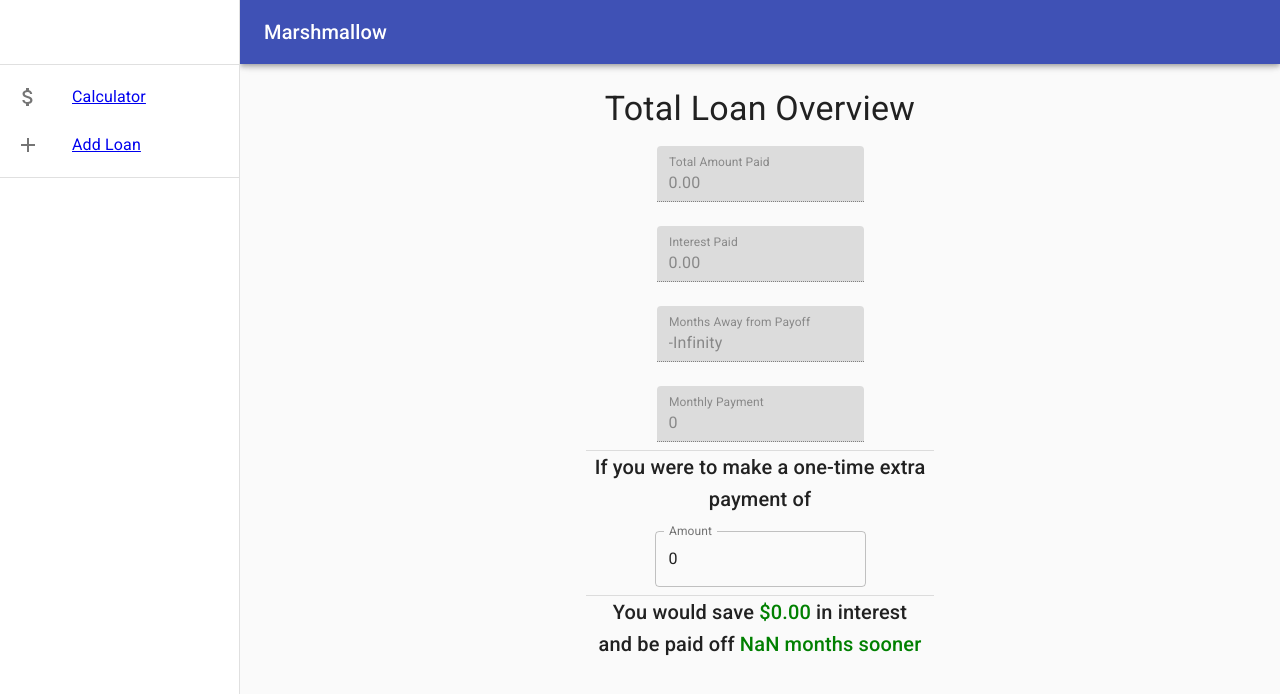
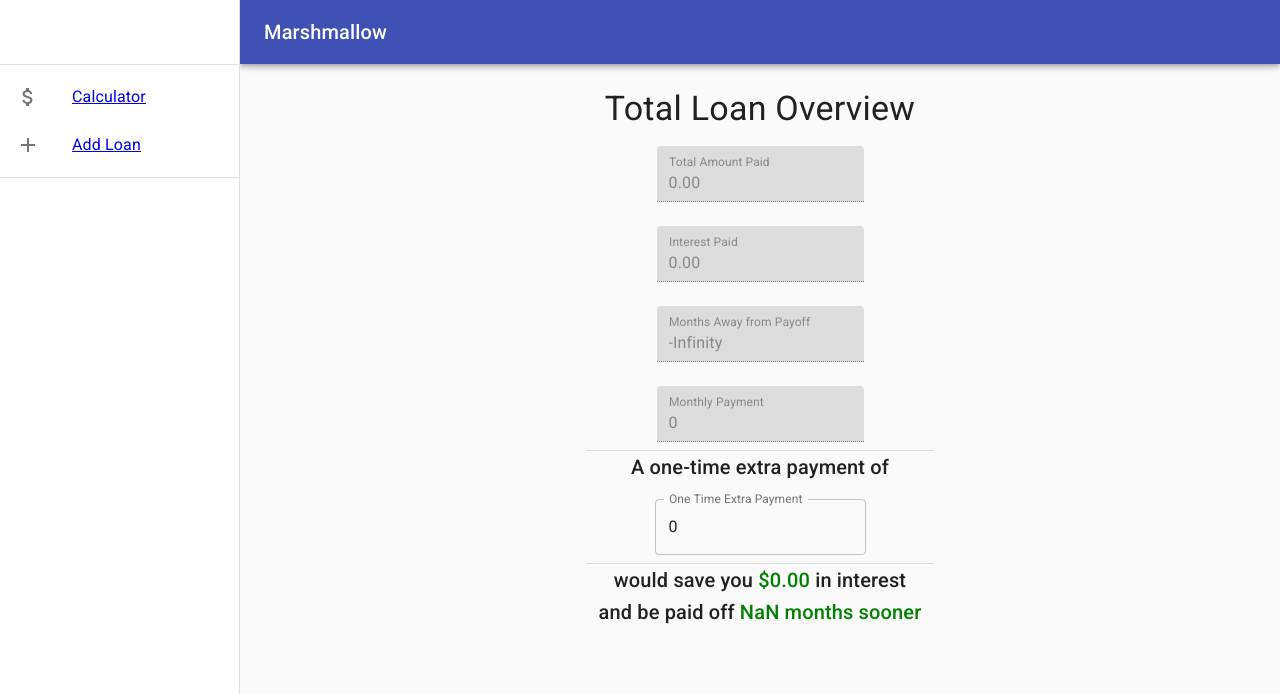
Before and after one commit to andywgarcia/marshmallow, a React (Create React App) app: page / in a window 1280 px wide. Shown: the top 694 px of the page. Built offline with nearby package versions, Linux system fonts and the light colour scheme.

Commit message:
Removing console logs. Adjusting wording

```diff
--- a/src/components/Amount.jsx
+++ b/src/components/Amount.jsx
@@ -7,12 +7,12 @@ const Amount = ({ desiredSpendingAmount, setDesiredSpending }) => {
   return (
     <div>
       <Typography variant="h6" color="initial">
-        If you were to make a one-time extra payment of{" "}
+        A one-time extra payment of{" "}
       </Typography>
       <div>
         <TextField
           id="amount-input"
-          label="Amount"
+          label="One Time Extra Payment"
           margin="normal"
           variant="outlined"
           value={desiredSpendingAmount}
--- a/src/components/PayoffInformation.jsx
+++ b/src/components/PayoffInformation.jsx
@@ -59,7 +59,6 @@ PayoffInformation.defaultProps = {
 };
 
 const mapStateToProps = (state) => {
-  console.log(selectors);
   const payoffDetails = selectors.originalPayoffDetails(state);
   const reducedLoans = state.loans.allLoans.reduce(
     (acc, curr) => {
--- a/src/components/TotalCost.jsx
+++ b/src/components/TotalCost.jsx
@@ -7,7 +7,7 @@ const TotalCost = ({ interestSaved, monthsSooner }) => {
   return (
     <div>
       <Typography variant="h6" color="initial">
-        You would save{" "}
+        would save you{" "}
         <span style={{ color: "green" }}>${interestSaved.toFixed(2)}</span> in
         interest
       </Typography>
@@ -22,8 +22,6 @@ const TotalCost = ({ interestSaved, monthsSooner }) => {
 const mapStateToProps = (state) => {
   const payoffDetails = selectors.originalPayoffDetails(state);
   const payoffSavingsDetails = selectors.payoffSavingsDetails(state);
-  console.log("payoffDetails", payoffDetails);
-  console.log("payoffSavingsDetails", payoffSavingsDetails);
   const originalMonthsPayoff = Math.max(
     ...payoffDetails.payments.map(
       (loanPayments) => loanPayments.payments.length
--- a/src/redux/constants.js
+++ b/src/redux/constants.js
@@ -1,4 +1,4 @@
 export const PAYOFF_METHODS = {
-  DEBT_SNOWBALL: "DEBT_SNOWBALL",
-  DEBT_AVALANCHE: "DEBT_AVALANCHE",
+  DEBT_SNOWBALL: "Debt Snowball (Lowest Balance First)",
+  DEBT_AVALANCHE: "Debt Avalanche (Highest Interest First)",
 };
```
